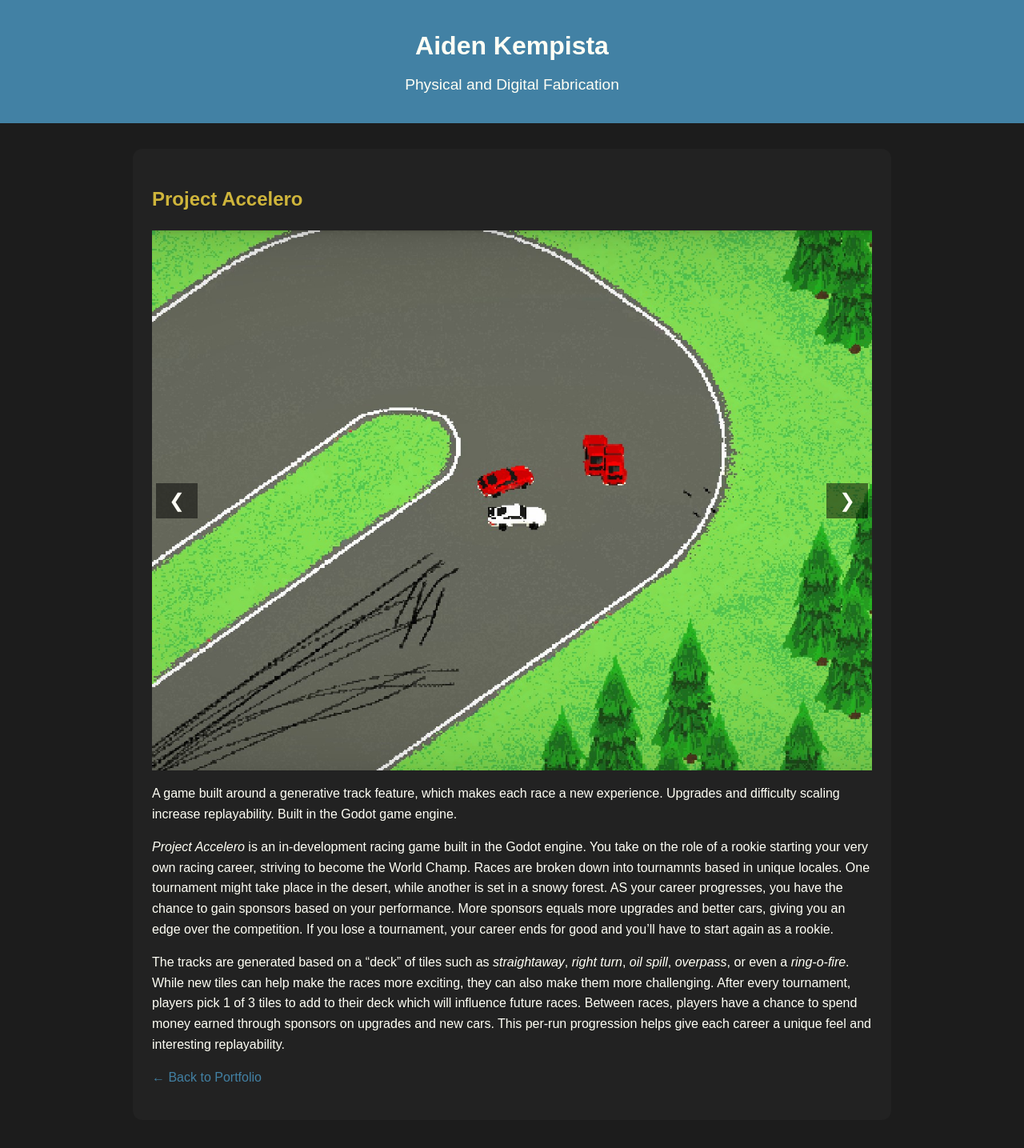
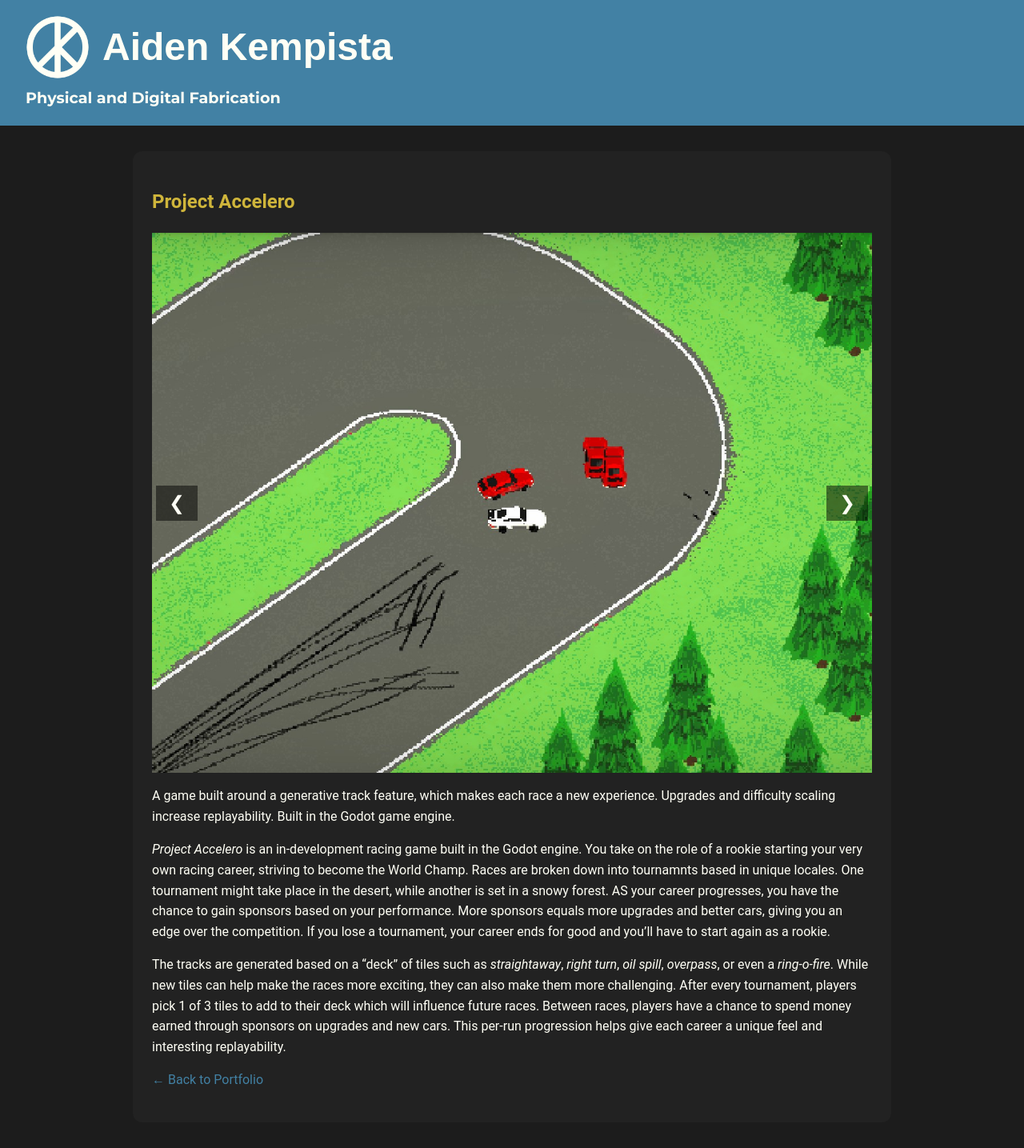
Before and after one commit to aKempista/akempista.github.io, a Jekyll site: the page built from _projects/accelero.md, in a window 1280 px wide. Shown: the whole page at 80% size. Built offline with Jekyll 4.4.1, drawn with Linux system fonts in a browser that asks for light colours; some web fonts are replaced.

Commit message:
addded logo and adjusted font sizes and alignment in header

```diff
--- a/_layouts/default.html
+++ b/_layouts/default.html
@@ -4,6 +4,10 @@
   <meta charset="UTF-8">
   <title>{{ site.title }}</title>
   <meta name="viewport" content="width=device-width, initial-scale=1">
+  <link rel="icon" type="image/png" href="favicon-32x32.png" sizes="32x32" />
+  <link href="https://fonts.googleapis.com/css?family=Montserrat:700&display=swap" rel="stylesheet">
+  <link href="https://fonts.googleapis.com/css?family=Lora:700&display=swap" rel="stylesheet">
+  <link href="https://fonts.googleapis.com/css2?family=Asimovian&display=swap" rel="stylesheet">
   <style>
     :root {
       --primary: #1c1c1c;
@@ -13,30 +17,58 @@
     }
     body {
       margin: 0;
-      font-family: Arial, Helvetica, sans-serif;
+      font-family: 'Roboto', Arial, Helvetica, sans-serif;
       background-color: var(--primary);
       color: var(--text);
       line-height: 1.6;
     }
     header {
-      padding: 2rem;
-      text-align: left;
+      padding: 1.2rem 2rem 1.2rem 2rem;
       background-color: var(--highlight);
       color: var(--text);
+    }
+    .header-row {
       display: flex;
-      flex-direction: column;
       align-items: center;
+      justify-content: flex-start;
+    }
+    .site-logo {
+      height: 40px;
+      width: auto;
+      margin-right: 1rem;
+      display: block;
+    }
+    .site-title {
+      font-size: 3rem;
+      font-weight: bold;
+      margin: 0;
+      line-height: 1;
+      font-family: "Asimovian", sans-serif;
+    }
+    header p {
+      margin: 0.5rem 0 0 0;
+      font-size: 1.2rem;
+      font-family: 'Montserrat', Arial, Helvetica, sans-serif;
+    }
+    @media (max-width: 768px) {
+      .header-row {
+        flex-direction: column;
+        align-items: flex-start;
+      }
+      .site-title {
+        margin-top: 0.5rem;
+      }
     }
 
     header .logo img {
-      max-height: 100px;   /* ✅ adjust logo size */
+      max-height: 100px;
       margin-bottom: 1rem;
     }
 
     header .site-info {
       max-width: 1200px;
       width: 100%;
-      text-align: left;    /* ✅ left-align by default */
+      text-align: left;
     }
 
     header h1 {
@@ -48,6 +80,7 @@
     header p {
       margin: 0.5rem 0 0;
       font-size: 1.2rem;
+      font-family: 'Montserrat', Arial, Helvetica, sans-serif;
     }
 
     /* ✅ Mobile adjustments */
@@ -61,11 +94,12 @@
     .highlight-project, .projects { max-width: 1200px; margin: auto; }
     .highlight-project {
       max-width: 1200px;
-      margin: 2rem auto;
+      margin: 2rem 2rem;
       padding: 1.5rem;
       background-color: #222;
-      border-left: 6px solid var(--secondary);
       border-radius: 12px;
+      border: 3px solid var(--secondary);
+      position: relative;
     }
     .highlight-project h2 { color: var(--secondary); }
     .highlight-project .carousel img {
@@ -157,8 +191,11 @@
 </head>
 <body>
   <header>
-    <h1>{{ site.title }}</h1>
-    <p>{{ site.description }}</p>
+      <div class="header-row">
+        <img src="/images/lambda_logo.png" alt="Lambda Logo" class="site-logo" />
+        <h1 class="site-title">{{ site.title }}</h1>
+      </div>
+      <p>{{ site.description }}</p>
   </header>
   <main>
     {{ content }}
```
Also changed, not shown: 3 other files.
